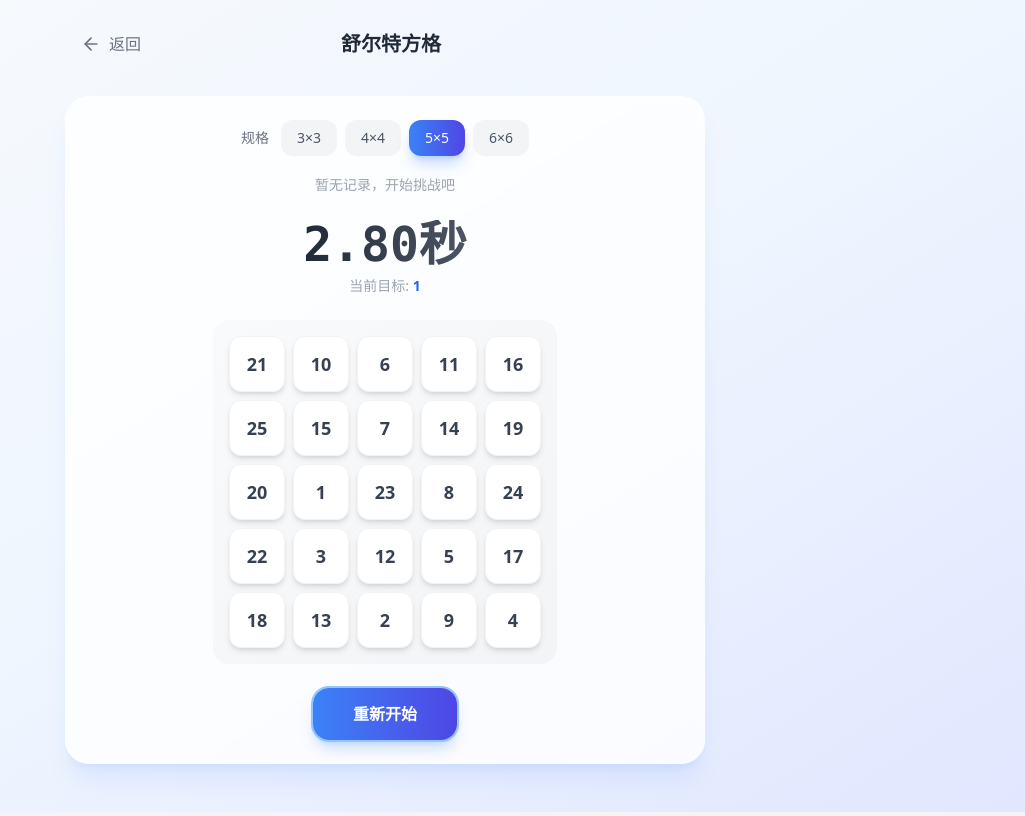
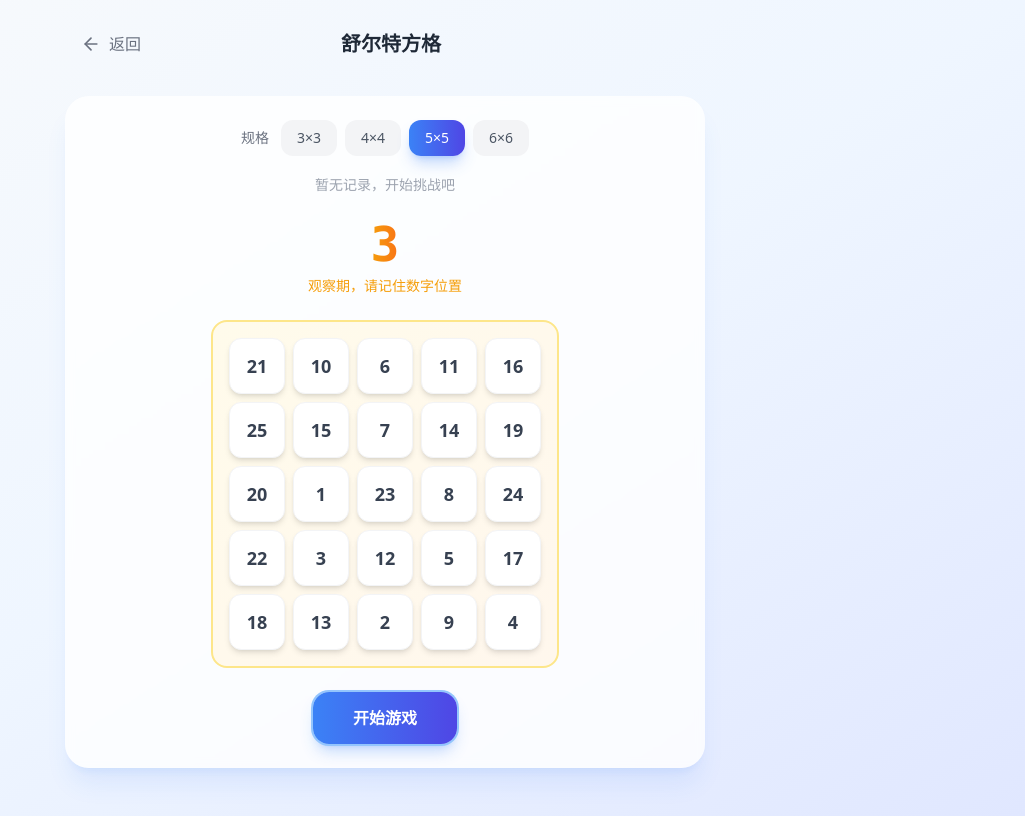
Before and after one commit to summer-8848/puzzle-games, a Vue app: page /schulte in a window 1280 px wide. Both pictures are taken after a click on the button "开始游戏". Shown: the whole page, without its empty margins (255-1280 px from the left). Built offline with nearby package versions, Linux system fonts and the light colour scheme; the HTML template or start-up script is replaced by a standard one.

Commit message:
feat: 添加游戏观察期和优化计时器显示

```diff
--- a/src/games/schulte/index.vue
+++ b/src/games/schulte/index.vue
@@ -24,10 +24,13 @@ const startTime = ref<number | null>(null)
 const elapsedTime = ref(0)
 const isPlaying = ref(false)
 const isCompleted = ref(false)
+const isObserving = ref(false)
+const observeCountdown = ref(3)
 const showConfirm = ref(false)
 const confirmType = ref<'restart' | 'changeSize'>('restart')
 const pendingGridSize = ref<number | null>(null)
 let timer: number | null = null
+let observeTimer: number | null = null
 
 // 计算属性
 const totalNumbers = computed(() => gridSize.value * gridSize.value)
@@ -134,17 +137,33 @@ function confirmAction() {
 function startNewGame() {
   numbers.value = generateNumbers()
   currentTarget.value = 1
-  startTime.value = Date.now()
+  startTime.value = null
   elapsedTime.value = 0
-  isPlaying.value = true
+  isPlaying.value = false
   isCompleted.value = false
+  isObserving.value = true
+  observeCountdown.value = 5
 
   if (timer) clearInterval(timer)
-  timer = window.setInterval(() => {
-    if (startTime.value) {
-      elapsedTime.value = Date.now() - startTime.value
+  if (observeTimer) clearInterval(observeTimer)
+
+  // 观察期倒计时
+  observeTimer = window.setInterval(() => {
+    observeCountdown.value--
+    if (observeCountdown.value <= 0) {
+      clearInterval(observeTimer!)
+      observeTimer = null
+      isObserving.value = false
+      isPlaying.value = true
+      startTime.value = Date.now()
+      // 开始计时
+      timer = window.setInterval(() => {
+        if (startTime.value) {
+          elapsedTime.value = Date.now() - startTime.value
+        }
+      }, 100)
     }
-  }, 100)
+  }, 1000)
 }
 
 // 重置游戏状态
@@ -153,12 +172,17 @@ function resetGame() {
     clearInterval(timer)
     timer = null
   }
+  if (observeTimer) {
+    clearInterval(observeTimer)
+    observeTimer = null
+  }
   numbers.value = []
   currentTarget.value = 1
   startTime.value = null
   elapsedTime.value = 0
   isPlaying.value = false
   isCompleted.value = false
+  isObserving.value = false
 }
 
 // 取消操作
@@ -209,52 +233,18 @@ function formatSeconds(ms: number): string {
   return seconds.toFixed(2)
 }
 
-// 格式化日期（人类化）
+// 格式化日期
 function formatDate(isoString: string): string {
   const date = new Date(isoString)
-  const now = new Date()
-  const diffMs = now.getTime() - date.getTime()
-  const diffSeconds = Math.floor(diffMs / 1000)
-  const diffMinutes = Math.floor(diffSeconds / 60)
-  const diffHours = Math.floor(diffMinutes / 60)
-  const diffDays = Math.floor(diffHours / 24)
-
+  const year = date.getFullYear()
+  const month = String(date.getMonth() + 1).padStart(2, '0')
+  const day = String(date.getDate()).padStart(2, '0')
   const timeStr = date.toLocaleTimeString('zh-CN', {
     hour: '2-digit',
     minute: '2-digit',
-    second: '2-digit',
-    hour12: false
+    second: '2-digit'
   })
-
-  if (diffSeconds < 60) return '刚刚'
-  if (diffMinutes < 60) return `${diffMinutes}分钟前`
-
-  const today = new Date(now.getFullYear(), now.getMonth(), now.getDate())
-  if (date >= today) {
-    return diffHours === 1 ? '1小时前' : `${diffHours}小时前`
-  }
-
-  const yesterday = new Date(today.getTime() - 24 * 60 * 60 * 1000)
-  if (date >= yesterday) return `昨天 ${timeStr}`
-
-  const dayBeforeYesterday = new Date(yesterday.getTime() - 24 * 60 * 60 * 1000)
-  if (date >= dayBeforeYesterday) return `前天 ${timeStr}`
-
-  if (diffDays < 7) {
-    const weekdays = ['周日', '周一', '周二', '周三', '周四', '周五', '周六']
-    return `${weekdays[date.getDay()]} ${timeStr}`
-  }
-
-  if (date.getFullYear() === now.getFullYear()) {
-    const month = date.getMonth() + 1
-    const day = date.getDate()
-    return `${month}月${day}日 ${timeStr}`
-  }
-
-  const year = date.getFullYear()
-  const month = date.getMonth() + 1
-  const day = date.getDate()
-  return `${year}年${month}月${day}日 ${timeStr}`
+  return `${year}-${month}-${day} ${timeStr}`
 }
 
 // 判断是否为新纪录
@@ -342,16 +332,24 @@ watch(isPlaying, (playing) => {
         <!-- 计时器 -->
         <div class="text-center mb-6">
           <div class="inline-flex flex-col items-center">
+            <!-- 观察期显示倒计时 -->
+            <div v-if="isObserving" class="text-5xl font-mono font-bold bg-gradient-to-r from-amber-500 to-orange-500 bg-clip-text text-transparent">
+              {{ observeCountdown }}
+            </div>
             <!-- 游戏进行中显示计时 -->
-            <div v-if="isPlaying && !isCompleted" class="text-5xl font-mono font-bold bg-gradient-to-r from-gray-800 to-gray-600 bg-clip-text text-transparent">
+            <div v-else-if="isPlaying && !isCompleted" class="text-5xl font-mono font-bold bg-gradient-to-r from-gray-800 to-gray-600 bg-clip-text text-transparent">
               {{ formatTime(elapsedTime) }}
             </div>
             <!-- 未开始显示提示 -->
             <div v-else-if="!isPlaying && !isCompleted" class="text-gray-400 text-lg">
               点击下方按钮开始
             </div>
+            <!-- 观察期提示 -->
+            <div v-if="isObserving" class="text-amber-500 text-sm mt-2">
+              观察期，请记住数字位置
+            </div>
             <!-- 游戏中显示当前目标 -->
-            <div v-if="isPlaying && !isCompleted" class="text-gray-400 text-sm mt-2">
+            <div v-else-if="isPlaying && !isCompleted" class="text-gray-400 text-sm mt-2">
               当前目标: <span class="text-blue-600 font-semibold">{{ currentTarget }}</span>
             </div>
           </div>
@@ -359,8 +357,28 @@ watch(isPlaying, (playing) => {
 
         <!-- 游戏区域 -->
         <div class="flex justify-center mb-6">
+          <!-- 观察期显示格子 -->
           <div
-            v-if="isPlaying || isCompleted"
+            v-if="isObserving"
+            class="grid gap-2 p-4 bg-gradient-to-br from-amber-50 to-orange-50 rounded-2xl border-2 border-amber-200"
+            :style="{ gridTemplateColumns: `repeat(${gridSize}, 1fr)` }"
+          >
+            <div
+              v-for="(num, index) in numbers"
+              :key="index"
+              :class="[
+                'flex items-center justify-center rounded-xl font-bold transition-all duration-200',
+                cellSize,
+                'bg-white text-gray-700 shadow-md border border-gray-100'
+              ]"
+            >
+              {{ num }}
+            </div>
+          </div>
+
+          <!-- 游戏进行中 -->
+          <div
+            v-else-if="isPlaying || isCompleted"
             class="grid gap-2 p-4 bg-gradient-to-br from-gray-50 to-gray-100 rounded-2xl"
             :style="{ gridTemplateColumns: `repeat(${gridSize}, 1fr)` }"
           >
```
